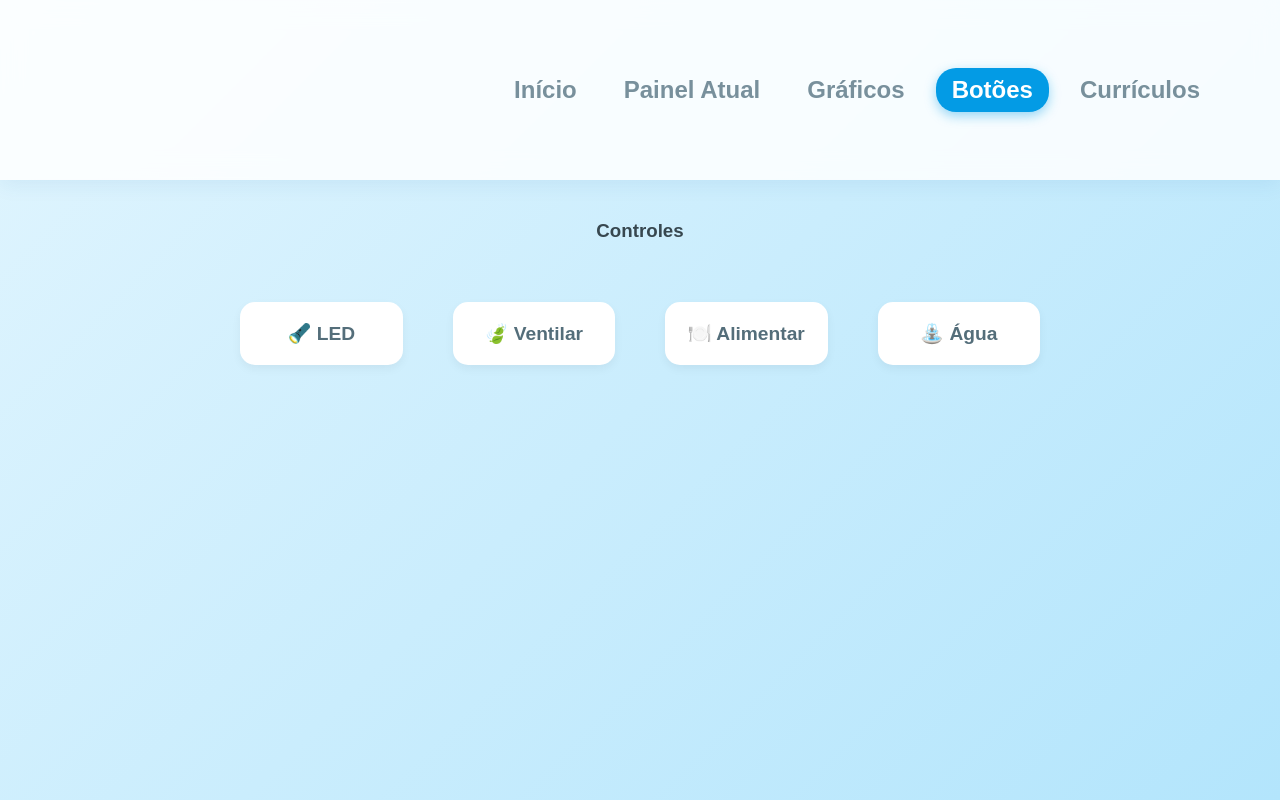
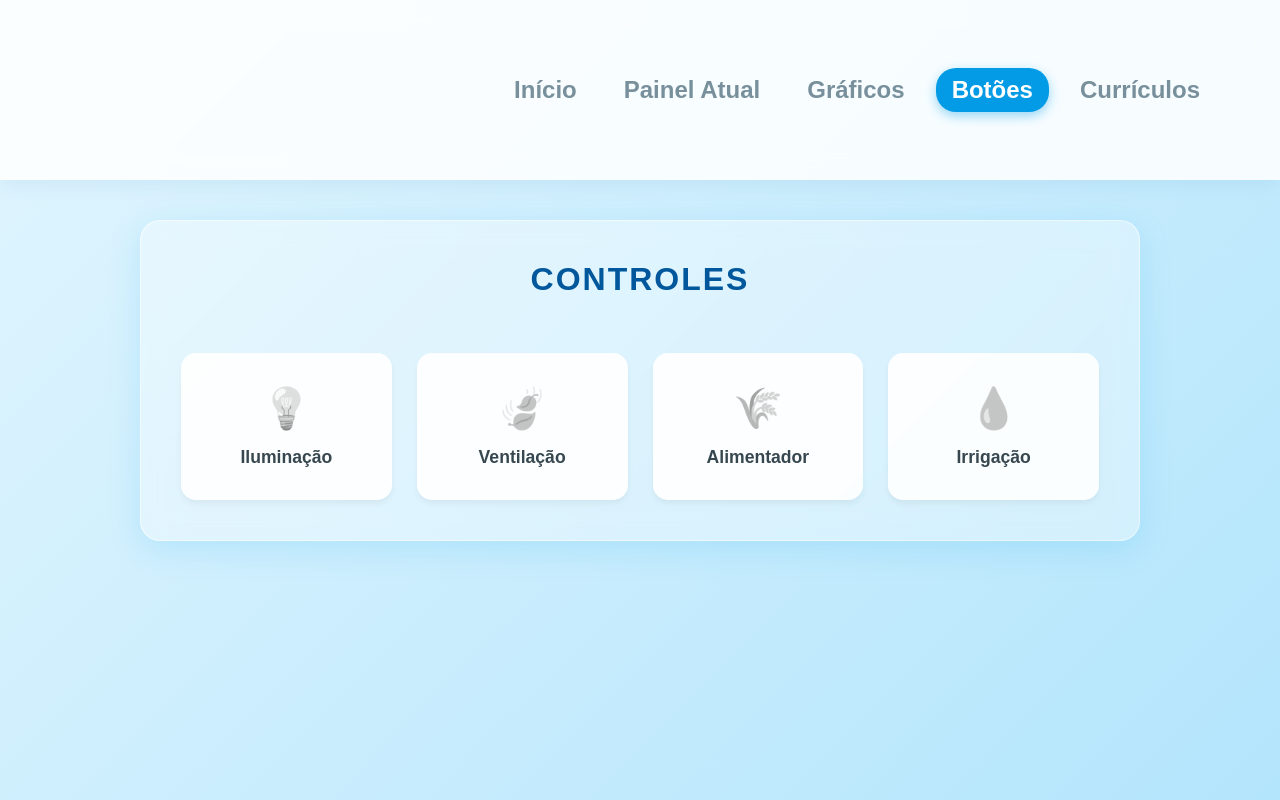
Before and after one commit to IagoBoettge/Smart_Farm, a plain HTML site: page smartFarm-03-12/Smart_Farm/smart farm-atualizado/assets/html/index.html in a window 1280 px wide. Both pictures are taken after a click on the button "Botões". Drawn offline with Linux system fonts and the light colour scheme; no server answers.

Commit message:
atualização da section de botões

```diff
--- a/smartFarm-03-12/Smart_Farm/smart farm-atualizado/assets/html/css/index.css
+++ b/smartFarm-03-12/Smart_Farm/smart farm-atualizado/assets/html/css/index.css
@@ -275,37 +275,86 @@ main {
 }
 
 
-.btn-column {
+#botoes {
     display: grid;
-    grid-template-columns: repeat(auto-fit, minmax(150px, 1fr));
-    gap: 50px;
-    max-width: 800px;
-    margin: 0 auto;
+    grid-template-columns: repeat(auto-fit, minmax(200px, 1fr));
+    gap: 25px;
+    background: var(--glass-bg);
+    backdrop-filter: blur(12px);
+    -webkit-backdrop-filter: blur(12px);
+    border: 1px solid var(--glass-border);
+    border-radius: 20px;
+    padding: 40px;
+    box-shadow: var(--shadow);
+    max-width: 1000px;
+    margin: 40px auto;
+}
+
+#botoes:not([style*="display: none"]) {
+    display: grid !important;
+}
+
+#botoes h3 {
+    grid-column: 1 / -1;
+    text-align: center;
+    font-size: 2rem;
+    margin-bottom: 30px !important;
+    color: var(--primary-dark);
+    text-transform: uppercase;
+    letter-spacing: 2px;
 }
 
 .control-btn {
-    padding: 20px;
-    font-size: 1.2rem;
-    font-family: var(--font-main);
-    font-weight: bold;
-    border: none;
-    border-radius: 15px;
-    cursor: pointer;
-    background: white;
-    color: #546E7A;
-    box-shadow: 0 4px 10px rgba(0,0,0,0.05);
-    transition: all 0.2s;
     display: flex;
+    flex-direction: column;
     align-items: center;
     justify-content: center;
-    gap: 10px;
+    background: rgba(255, 255, 255, 0.9);
+    padding: 30px 20px;
+    border-radius: 15px;
+    border: 2px solid transparent;
+    cursor: pointer;
+    color: var(--text-main);
+    font-family: var(--font-main);
+    font-weight: 600;
+    font-size: 1.1rem;
+    box-shadow: 0 4px 6px rgba(0,0,0,0.05);
+    transition: all 0.3s cubic-bezier(0.25, 0.8, 0.25, 1);
 }
 
-.control-btn:active { transform: scale(0.95); }
+.control-btn::before {
+    font-size: 2.5rem;
+    margin-bottom: 15px;
+    filter: grayscale(100%) opacity(0.7);
+    transition: all 0.3s;
+}
+
+.control-btn.led::before { content: '💡'; }
+.control-btn.fan::before { content: '🍃'; }
+.control-btn.feed::before { content: '🌾'; }
+.control-btn.water::before { content: '💧'; }
+
 .control-btn:hover {
-    background: #E1F5FE;
-    color: var(--primary-dark);
-    box-shadow: 0 4px 15px rgba(3, 169, 244, 0.2);
+    transform: translateY(-8px);
+    box-shadow: 0 15px 30px rgba(3, 155, 229, 0.25);
+    border-color: var(--accent-color);
+    background: #fff;
+    color: var(--primary-color);
+}
+
+.control-btn:hover::before {
+    filter: grayscale(0%) opacity(1);
+    transform: scale(1.1) rotate(-5deg);
+}
+
+.control-btn.led:hover::before { content: '🔦'; }
+.control-btn.fan:hover::before { content: '🌪️'; }
+.control-btn.feed:hover::before { content: '🍽️'; }
+.control-btn.water:hover::before { content: '🚿'; }
+
+.control-btn:active {
+    transform: scale(0.95);
+    border-color: var(--primary-dark);
 }
 
 
--- a/smartFarm-03-12/Smart_Farm/smart farm-atualizado/assets/html/index.html
+++ b/smartFarm-03-12/Smart_Farm/smart farm-atualizado/assets/html/index.html
@@ -1,5 +1,6 @@
 <!DOCTYPE html>
 <html lang="pt-BR">
+
 <head>
   <meta charset="UTF-8" />
   <meta name="viewport" content="width=device-width, initial-scale=1.0">
@@ -8,6 +9,7 @@
   <link rel="stylesheet" href="css/index.css">
 
 </head>
+
 <body>
   <audio id="backgroundMusic" loop>
     <source src="../audio/musica_romantica.mp3" type="audio/mpeg">
@@ -17,7 +19,7 @@
     <nav>
 
       <button id="btn-pg-inicio" class="active" onclick="showSection('pg-inicio')">Início</button>
-      <button id="btn-dashboard"  onclick="showSection('dashboard')">Painel Atual</button>
+      <button id="btn-dashboard" onclick="showSection('dashboard')">Painel Atual</button>
       <button id="btn-charts" onclick="showSection('charts')">Gráficos</button>
       <button id="btn-botoes" onclick="showSection('botoes')">Botões</button>
       <button id="btn-curriculo" onclick="showSection('pg-curriculo')">Currículos</button>
@@ -65,13 +67,11 @@
 
     <section id="botoes" style="display: none;">
       <h3 style="text-align:center; margin-bottom: 60px;">Controles</h3>
-        <div class="btn-column">
-            <button class="control-btn led" onclick="sendCmd('LED')">🔦 LED</button>
-            <button class="control-btn fan" onclick="sendCmd('FAN')">🍃 Ventilar</button>
-            <button class="control-btn feed" onclick="sendCmd('FEED')">🍽️ Alimentar</button>
-            <button class="control-btn water" onclick="sendCmd('WATER')">⛲ Água</button>
-        </div>
 
+      <button class="control-btn led" onclick="sendCmd('LED')">Iluminação</button>
+      <button class="control-btn fan" onclick="sendCmd('FAN')">Ventilação</button>
+      <button class="control-btn feed" onclick="sendCmd('FEED')">Alimentador</button>
+      <button class="control-btn water" onclick="sendCmd('WATER')">Irrigação</button>
     </section>
 
     <section id="pg-inicio">
@@ -83,31 +83,36 @@
         <p>Monitore e controle sua fazenda inteligente com facilidade.</p>
 
         <!-- Conversa Wall-E e EVA -->
-        <div style="max-width: 800px; margin: 40px auto; background: rgba(255,255,255,0.1); padding: 30px; border-radius: 15px;">
+        <div
+          style="max-width: 800px; margin: 40px auto; background: rgba(255,255,255,0.1); padding: 30px; border-radius: 15px;">
           <div style="display: flex; align-items: center; gap: 15px; margin-bottom: 20px;">
             <div style="font-size: 4rem;">🤖</div>
-            <div style="background: rgba(255,255,255,0.9); color: #333; padding: 15px; border-radius: 15px 15px 15px 0; flex: 1; text-align: left;">
+            <div
+              style="background: rgba(255,255,255,0.9); color: #333; padding: 15px; border-radius: 15px 15px 15px 0; flex: 1; text-align: left;">
               <strong>Wall-E:</strong> EVA! Olha essa fazenda inteligente! 🌱✨
             </div>
           </div>
 
           <div style="display: flex; align-items: center; gap: 15px; margin-bottom: 20px; flex-direction: row-reverse;">
             <div style="font-size: 4rem;">🤍</div>
-            <div style="background: rgba(255,255,255,0.9); color: #333; padding: 15px; border-radius: 15px 15px 0 15px; flex: 1; text-align: left;">
+            <div
+              style="background: rgba(255,255,255,0.9); color: #333; padding: 15px; border-radius: 15px 15px 0 15px; flex: 1; text-align: left;">
               <strong>EVA:</strong> Wall-E! Sensores... monitoramento... INCRÍVEL! 💚
             </div>
           </div>
 
           <div style="display: flex; align-items: center; gap: 15px; margin-bottom: 20px;">
             <div style="font-size: 4rem;">🤖</div>
-            <div style="background: rgba(255,255,255,0.9); color: #333; padding: 15px; border-radius: 15px 15px 15px 0; flex: 1; text-align: left;">
+            <div
+              style="background: rgba(255,255,255,0.9); color: #333; padding: 15px; border-radius: 15px 15px 15px 0; flex: 1; text-align: left;">
               <strong>Wall-E:</strong> Podemos cuidar das plantas juntos! 🌿💧
             </div>
           </div>
 
           <div style="display: flex; align-items: center; gap: 15px;">
             <div style="font-size: 4rem;">🤍</div>
-            <div style="background: rgba(255,255,255,0.9); color: #333; padding: 15px; border-radius: 15px 15px 0 15px; flex: 1; text-align: left;">
+            <div
+              style="background: rgba(255,255,255,0.9); color: #333; padding: 15px; border-radius: 15px 15px 0 15px; flex: 1; text-align: left;">
               <strong>EVA:</strong> Diretriz... cultivar vida! Wall-E... ❤️
             </div>
           </div>
@@ -122,7 +127,9 @@
     <section id="pg-curriculo" style="display: none;">
       <h3>Currículos</h3>
 
-      <a href="../../../../../curriculos/curriculoiago/curriculo-template.html"><p>CV - Iago</p></a>
+      <a href="../../../../../curriculos/curriculoiago/curriculo-template.html">
+        <p>CV - Iago</p>
+      </a>
       <a href="../../../../../curriculos/curriculojulia/curriculo-template.html">CV - Julia</a>
       <a href="../../../../../curriculos/curriculoguilherme/curriculo-template.html">CV - Guilherme</a>
       <a href="../../../../../curriculos/curriculodaniel/curriculo-template.html">CV - Daniel</a>
@@ -134,4 +141,5 @@
 
   </main>
 </body>
+
 </html>
```
Lines whose indentation alone changed are shown as unchanged.
